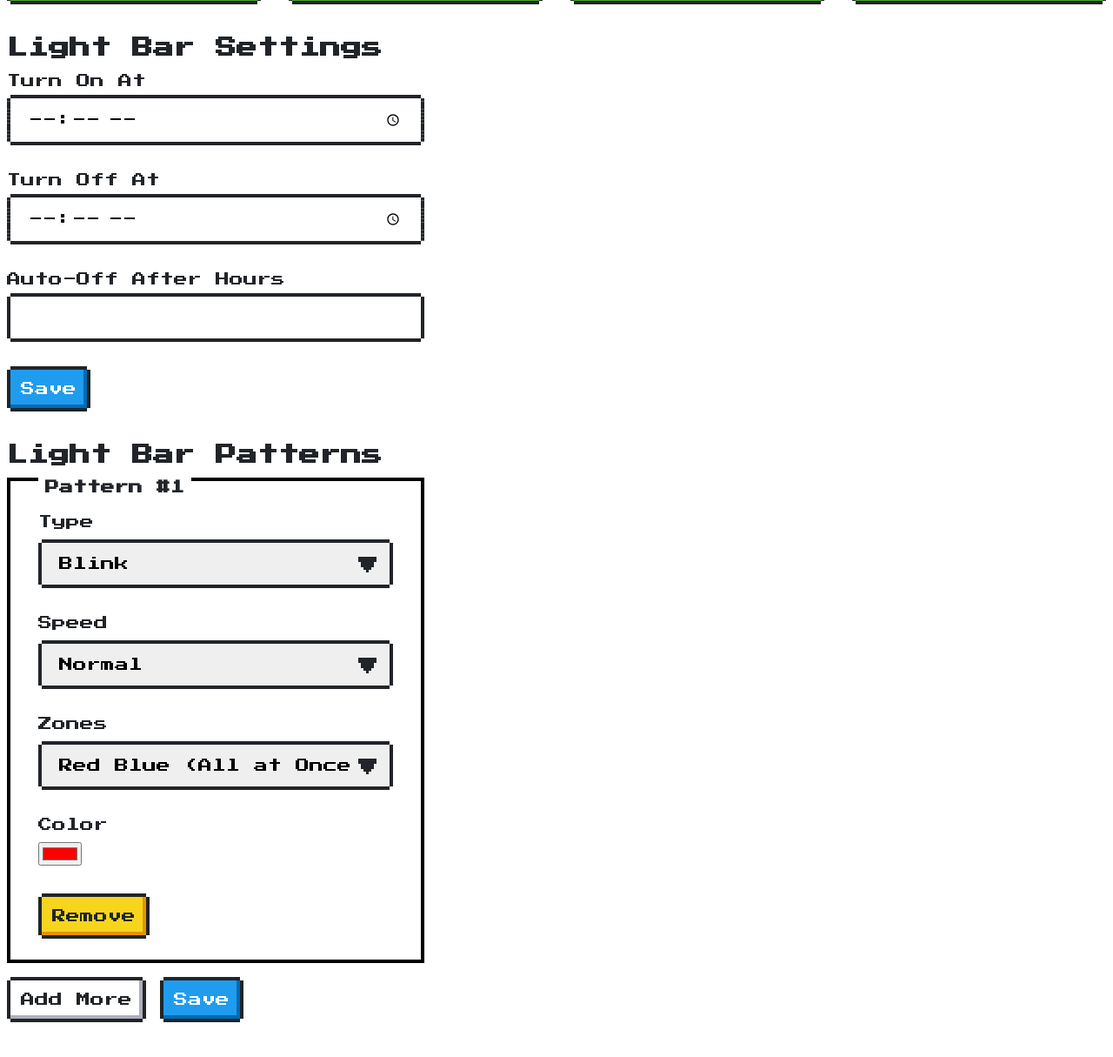
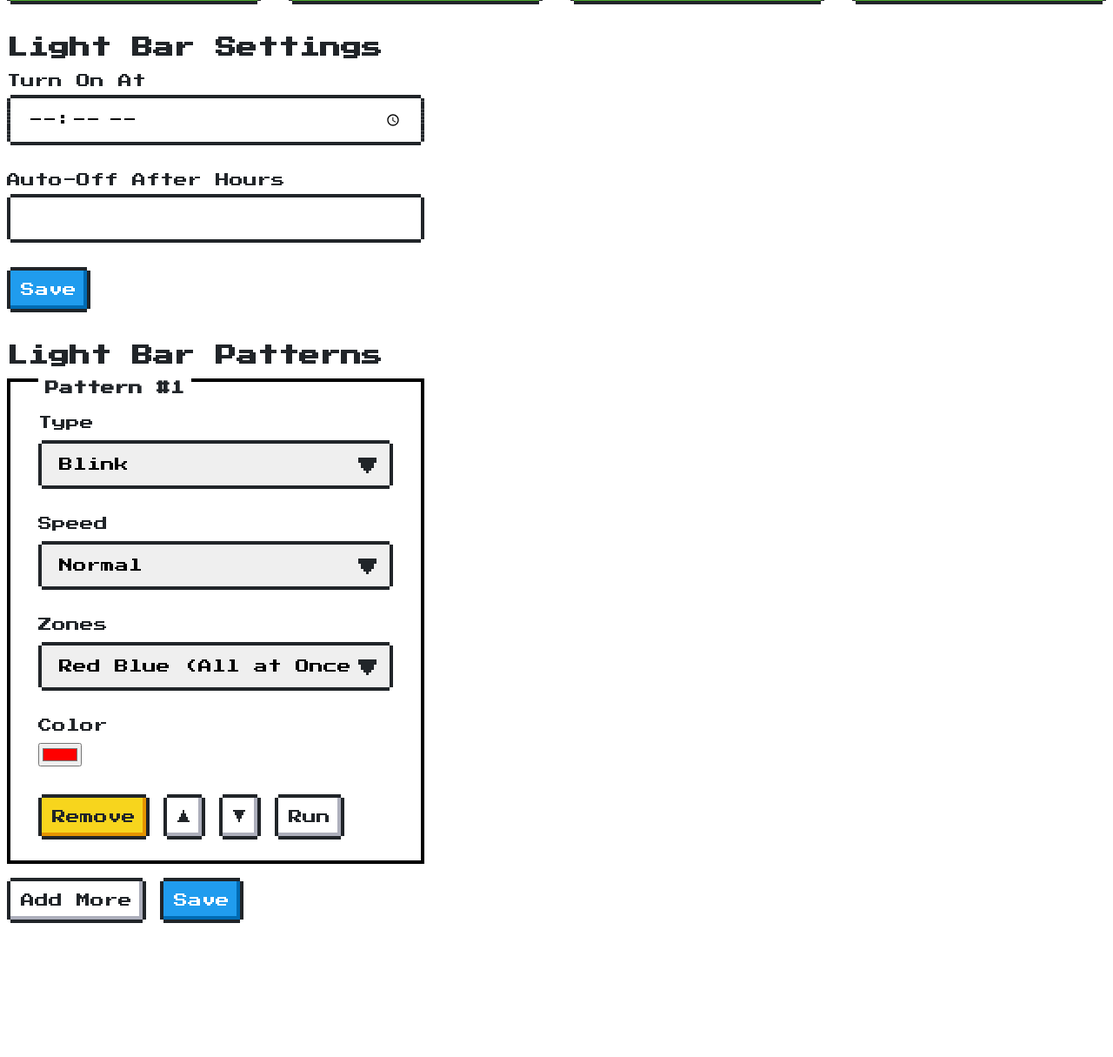
Before and after one commit to ecaron/garage-lightbar, a Flask app: template web/templates/index.html in a window 1280 px wide. Shown: the part 147-1362 px from the top of the page at 87% size. After the commit the page ends 1208 px from the top, so only its background shows below. Run offline with Flask 2, Linux system fonts and the light colour scheme; the template is opened without the code that fills it: most values are stand-ins (such as "Sample title", 1, 10 or a date in 2020); parts of the project's set-up code (start-up, migrations or seed data) failed here and were passed over; some libraries are stand-ins or nearby versions.

Commit message:
Removed "Turn Off", adding ability to change pattern order & run without save

```diff
--- a/web/app.py
+++ b/web/app.py
@@ -1,10 +1,13 @@
 import os
 import configparser
 import json
-import controls
+if not os.getenv('SKIP_LIGHTS'):
+    import controls
 from multiprocessing import Process, Value, Lock
 from flask import Flask, render_template, request, redirect, send_from_directory
-from gpiozero import Button
+
+if not os.getenv('SKIP_BUTTONS'):
+    from gpiozero import Button
 
 config = configparser.ConfigParser(strict=False, interpolation=None)
 settings_conf = os.getenv('SETTINGS_CONF')
@@ -43,17 +46,18 @@
 def prev_preset():
     return 1
 
-button1 = Button(16)
-button1.when_released = next_preset
+if not os.getenv('SKIP_BUTTONS'):
+    button1 = Button(16)
+    button1.when_released = next_preset
 
-button2 = Button(20)
-button2.when_released = prev_preset
+    button2 = Button(20)
+    button2.when_released = prev_preset
 
-button3 = Button(26)
-button3.when_pressed = adjust_brightness
+    button3 = Button(26)
+    button3.when_pressed = adjust_brightness
 
-button4 = Button(12)
-button4.when_pressed = lightState.toggle_power
+    button4 = Button(12)
+    button4.when_pressed = lightState.toggle_power
 
 @app.route('/button/<number>', methods=['GET'])
 def button(number):
@@ -75,6 +79,10 @@
 @app.route('/', methods=['GET', 'POST'])
 def index():
     if request.method == 'POST':
+        if request.form['method'] == 'run-pattern':
+            print (request.form['pattern'])
+            return '', 204
+
         if request.form['method'] == 'save-patterns':
             if 'PATTERNS' not in config:
                 config['PATTERNS'] = {}
@@ -85,7 +93,6 @@
                 config['TIMERS'] = {}
 
             config['TIMERS']['TurnOn'] = request.form['turn_on']
-            config['TIMERS']['TurnOff'] = request.form['turn_off']
             config['TIMERS']['AutoOff'] = request.form['auto_off']
         with open(settings_conf, 'w') as configfile:
             config.write(configfile)
@@ -105,7 +112,6 @@
     else:
         timers = {}
         timers['TurnOn'] = '16:00'
-        timers['TurnOff'] = '22:00'
         timers['AutoOff'] = '4'
     return render_template('index.html', timers=timers, patterns=patterns)
 
@@ -119,7 +125,15 @@
     debug = False
     if os.getenv('DEBUG'):
         debug = os.getenv('DEBUG')
-    p = Process(target=controls.lights, args=(lightState,))
-    p.start()
-    app.run(host=host,port=port,debug=debug, use_reloader=False)
-    p.join()
+    reloader = False
+    if os.getenv('RELOADER'):
+        reloader = os.getenv('RELOADER')
+
+    if not os.getenv('SKIP_LIGHTS'):
+        p = Process(target=controls.lights, args=(lightState,))
+        p.start()
+
+    app.run(host=host,port=port,debug=debug, use_reloader=reloader)
+
+    if not os.getenv('SKIP_LIGHTS'):
+        p.join()
--- a/web/templates/index.html
+++ b/web/templates/index.html
@@ -35,10 +35,6 @@
         <div class="nes-field">
           <label for="turn_on">Turn On At</label>
           <input type="time" name="turn_on" id="turn_on" required class="nes-input" value="{{ timers['TurnOn'] }}">
-        </div>
-        <div class="nes-field">
-          <label for="turn_off">Turn Off At</label>
-          <input type="time" name="turn_off" id="turn_off" required class="nes-input" value="{{ timers['TurnOff'] }}">
         </div>
         <div class="nes-field">
           <label for="auto_off">Auto-Off After Hours</label>
@@ -147,6 +143,9 @@
         </div>
         <div class="nes-field">
           <button type="button" class="nes-btn is-warning remove">Remove</button>
+          <button type="button" class="nes-btn move-up">▲</button>
+          <button type="button" class="nes-btn move-down">▼</button>
+          <button type="button" class="nes-btn run-now">Run</button>
         </div>
       </section>
       <!--
@@ -256,7 +255,45 @@
         addPattern({ pattern: '' })
       })
       $(document).on('click', '.remove', function(event) {
-        $(this).parents('section').remove()
+        if (confirm('Are you sure?')) {
+          $(this).parents('section').remove()
+        }
+      })
+
+      $(document).on('click', '.move-up', function(event) {
+        const $blockParent = $(this).parents('.nes-container')
+        const $prevBlock = $blockParent.prev()
+        if ($prevBlock.length) {
+          $prevBlock.insertAfter($blockParent)
+        }
+      })
+
+      $(document).on('click', '.move-down', function(event) {
+        const $blockParent = $(this).parents('.nes-container')
+        const $nextBlock = $blockParent.next()
+        if ($nextBlock.length) {
+          $blockParent.insertAfter($nextBlock)
+        }
+      })
+
+      $(document).on('click', '.run-now', function(event) {
+        const $this = $(this)
+        const $blockParent = $this.parents('.nes-container')
+        const $patternType = $blockParent.find('.pattern-type')
+        if (!$patternType.val()) {
+          alert('Pattern type is required')
+          $patternType.focus()
+          return
+        }
+        $this.prop('disabled', true)
+        const pattern = $blockParent.find('.item:not(.hide) input:not(.hide), :not(.hide) select:not(.hide)').serialize()
+        const jqxhr = $.post( '.', { method: "run-pattern", pattern: JSON.stringify(pattern)}).done(function() {
+          alert('Pattern is running')
+          $this.prop('disabled', false)
+        }).fail(function() {
+          alert('Pattern failed to run')
+          $this.prop('disabled', false)
+        })
       })
 
       $(document).on('click', '.remove-color', function(event) {
```
